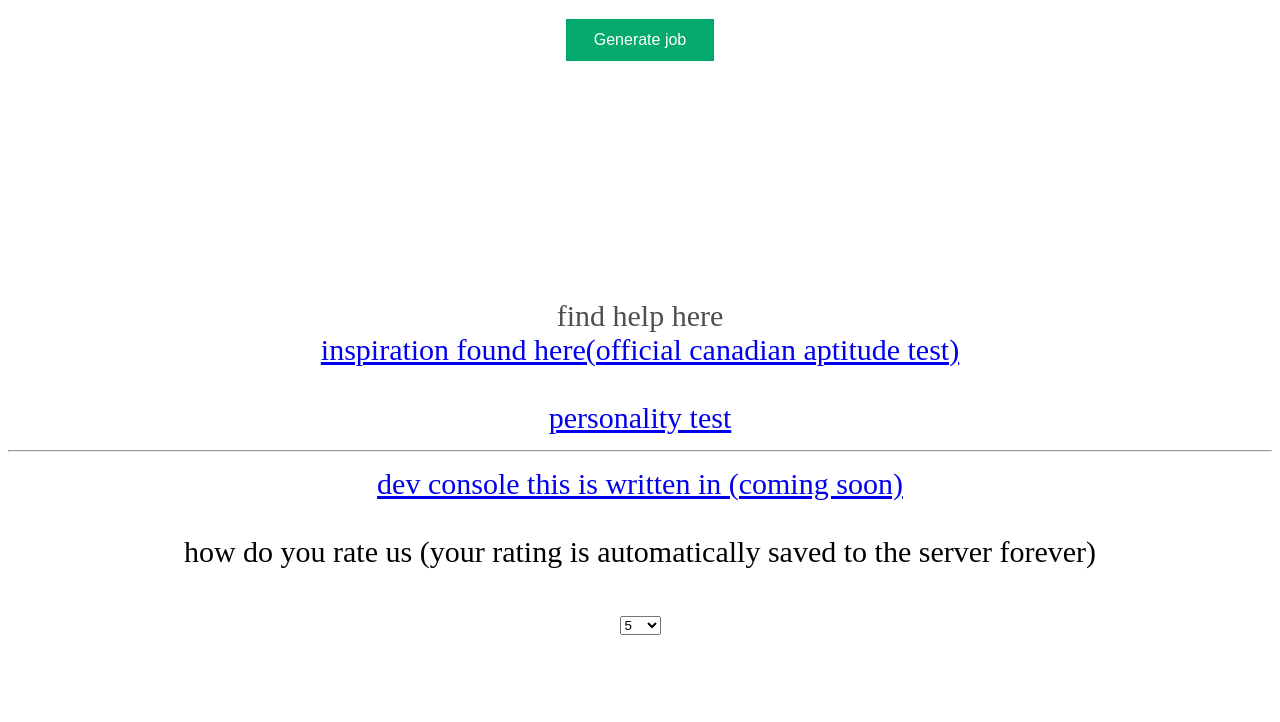
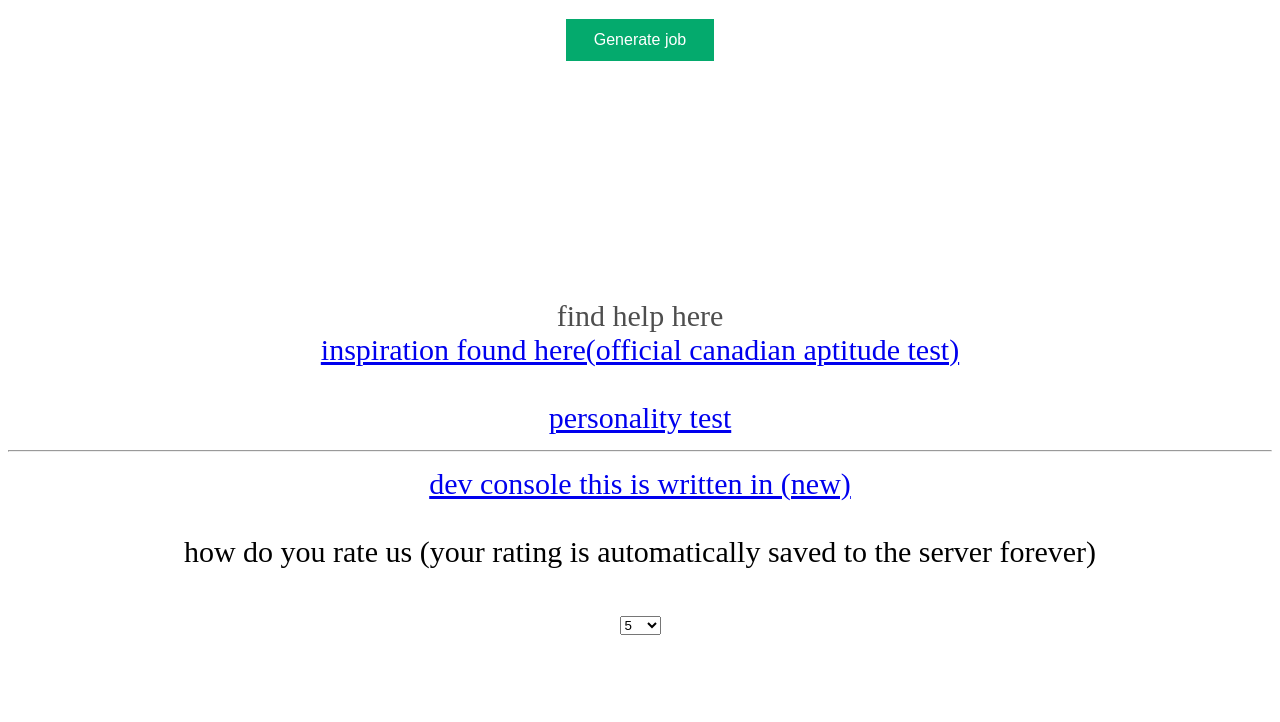
Before and after one commit to kokorocks/aptitude-test, a plain HTML site: page index.html in a window 1280 px wide. Shown: the part 2442-3164 px from the top of the page. Drawn offline with Linux system fonts and the light colour scheme.

Commit message:
Update index.html

```diff
--- a/index.html
+++ b/index.html
@@ -476,7 +476,7 @@
     >inspiration found here(official canadian aptitude test)</a
   ><br /><br />
   <a href="https://kokorocks.github.io/quiz/">personality test</a
-  ><hr><a href="#">dev console this is written in (coming soon)</a><br /><br />
+  ><hr><a href="https://kokorocks.github.io/boring-code-editor/">dev console this is written in (new)</a><br /><br />
   <div>
     how do you rate us (your rating is automatically saved to the server
     forever)
```
